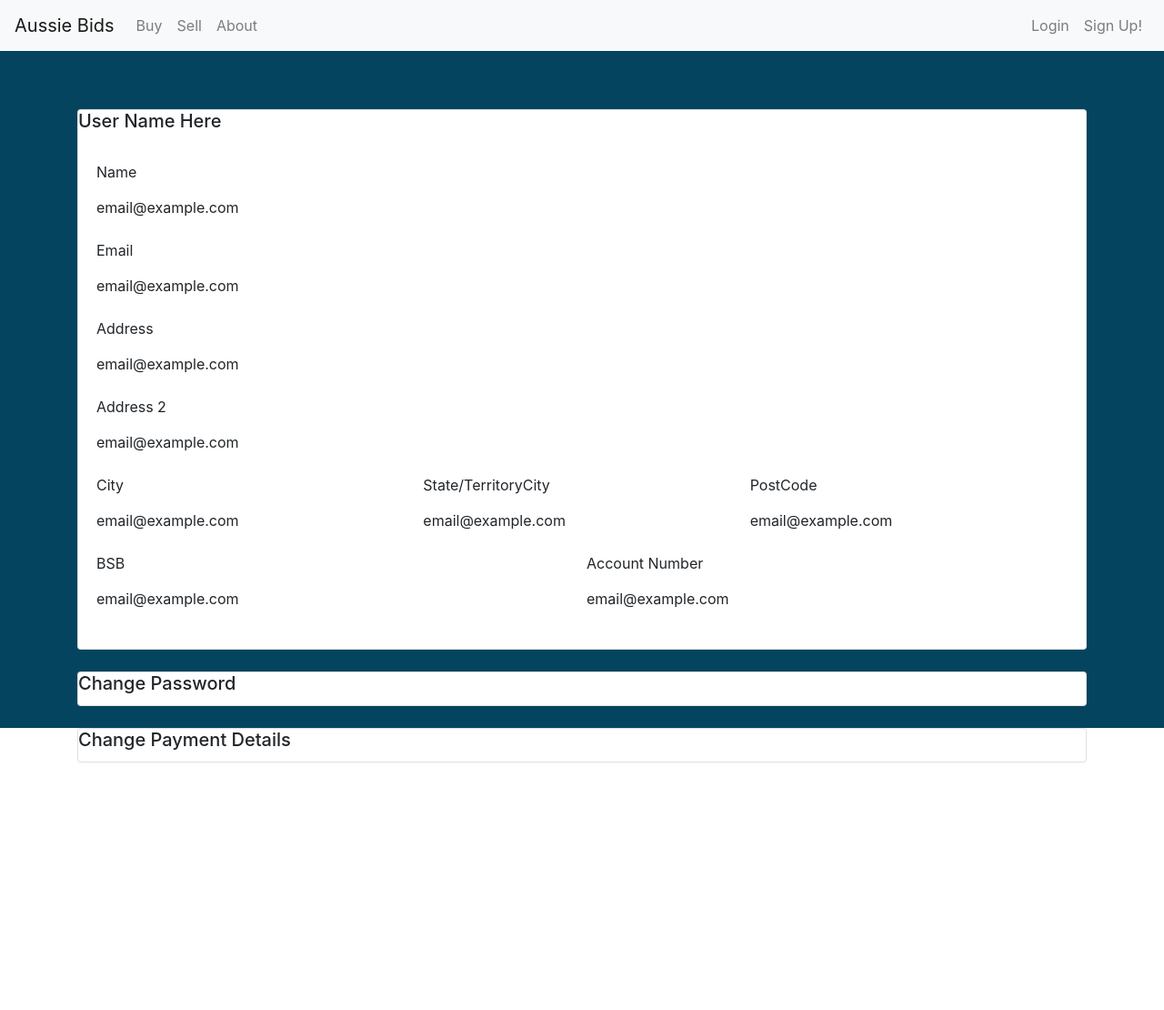
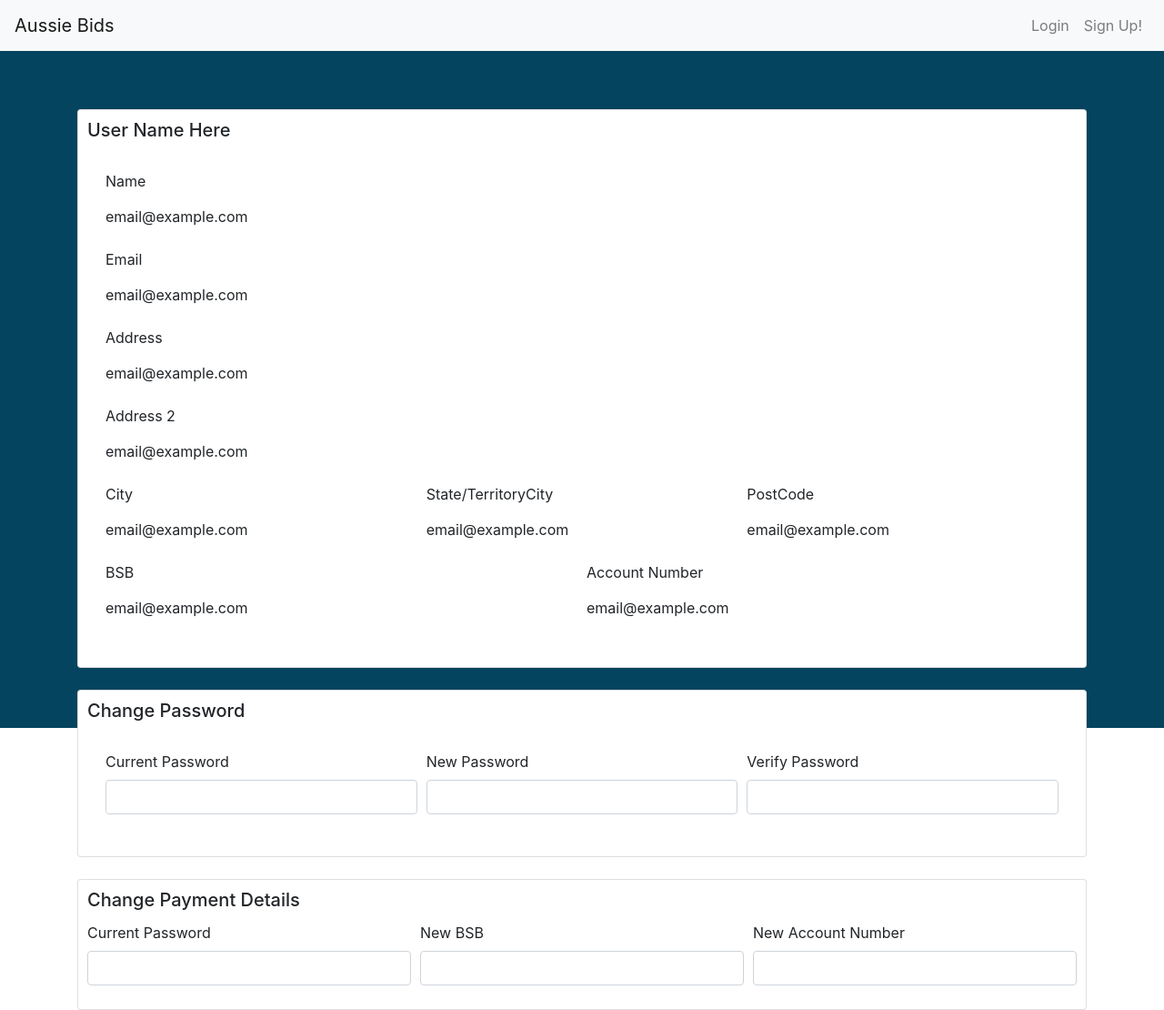
Before and after one commit to n3ih7/Oz-Property-Bids, a React (Create React App) app in the folder front-end/: page /account in a window 1280 px wide. Shown: the whole page at 91% size. Before the commit the page ends 838 px from the top, so only its background shows below. Built offline with nearby package versions, Linux system fonts and the light colour scheme.

Commit message:
adding search filtering dropdowns

```diff
--- a/front-end/package.json
+++ b/front-end/package.json
@@ -10,9 +10,12 @@
     "@testing-library/user-event": "^7.1.2",
     "axios": "^0.20.0",
     "bootstrap": "^4.5.2",
+    "create-react-class": "^15.6.3",
     "react": "^16.13.1",
     "react-bootstrap": "^1.3.0",
+    "react-bootstrap-date-picker": "^5.1.0",
     "react-cookie": "^4.0.3",
+    "react-datepicker": "^3.2.2",
     "react-dom": "^16.13.1",
     "react-router-dom": "^5.2.0",
     "react-scripts": "3.4.3"
--- a/front-end/src/App.css
+++ b/front-end/src/App.css
@@ -5,4 +5,14 @@
   top:0;
   right: 0;
   position: absolute;
+  min-height: 100%;
 }
+
+/* .background-backup{
+  background-color:#05445E;
+  bottom:0;
+  left: 0;
+  top:0;
+  right: 0;
+  position: absolute;
+} */
--- a/front-end/src/App.js
+++ b/front-end/src/App.js
@@ -3,11 +3,13 @@ import {BrowserRouter as Router, Route, Switch} from 'react-router-dom';
 import { withCookies } from 'react-cookie';
 import NavigationBar from './components/NavigationBar';
 import Home from './pages/Home';
-import Login from './pages/Login'
+import Login from './pages/Login';
+import LogOut from './pages/LogOut';
 import SignUp from './pages/SignUp';
 import Account from './pages/Account';
 import 'bootstrap/dist/css/bootstrap.min.css';
 import './App.css';
+
 
 
 class App extends Component{
@@ -20,7 +22,8 @@ class App extends Component{
           <Switch>
             <Route exact path ="/"><Home cookies= {this.props.cookies} /></Route>
             <Route exact path ="/login" ><Login cookies= {this.props.cookies} /></Route>
-          <Route exact path="/signup"><SignUp cookies = {this.props.cookies}/></Route>
+            <Route exact path ="/logout" ><LogOut cookies= {this.props.cookies} /></Route>
+            <Route exact path="/signup"><SignUp  cookies = {this.props.cookies}/></Route>
             <Route exact path="/account"><Account cookies = {this.props.cookies}/></Route>
           </Switch>
       </div>
--- a/front-end/src/components/NavigationBar.js
+++ b/front-end/src/components/NavigationBar.js
@@ -8,6 +8,18 @@ class NavigationBar extends Component{
     this.cookies = this.props.cookies;
 
     this.accountPage = this.accountPage.bind(this);
+    this.userOnlyOptions = this.userOnlyOptions.bind(this);
+  }
+
+  userOnlyOptions(){
+    if(this.cookies.get("authenticated") === "true"){
+      return(
+        <>
+            <Nav.Link href="/saved">Saved Houses</Nav.Link>
+            <Nav.Link href="/sell">Sell Houses</Nav.Link>
+        </>
+      );
+    }
   }
 
   accountPage(){
@@ -35,9 +47,7 @@ class NavigationBar extends Component{
           <Navbar bg="light" variant="light">
           <Navbar.Brand href="/">Aussie Bids</Navbar.Brand>
             <Nav className="container-fluid" >
-              <Nav.Link href="/buy">Buy</Nav.Link>
-              <Nav.Link href="/sell">Sell</Nav.Link>
-              <Nav.Link href="/about">About</Nav.Link>
+              {this.userOnlyOptions()}
               {this.accountPage()}
             </Nav>
         </Navbar>
--- a/front-end/src/pages/Account.js
+++ b/front-end/src/pages/Account.js
@@ -28,7 +28,7 @@ class Account extends Component{
         else{
             return(
                 <>
-                <Card>
+                <Card style={{padding:'10px'}}>
                     <Card.Title>
                         User Name Here
                     </Card.Title>
@@ -91,16 +91,50 @@ class Account extends Component{
                     </Card.Body>
                 </Card>
                 <br/>
-                <Card>
+                <Card style={{padding:'10px'}}>
                     <Card.Title>
                         Change Password
                     </Card.Title>
+                    <Card.Body>
+                        <Form.Row>
+                            <Form.Group as={Col} controlId="formGridCurrentPassword">
+                            <Form.Label>Current Password</Form.Label>
+                            <Form.Control type="password" placeholder="" ref={this.oldPassword} />
+                            </Form.Group>
+
+                            <Form.Group as={Col} controlId="formGridNewPassword">
+                            <Form.Label>New Password</Form.Label>
+                            <Form.Control type="password" placeholder="" ref={this.newPassword} />
+                            </Form.Group>
+
+                            <Form.Group as={Col} controlId="formGridVerifyNewPassword">
+                            <Form.Label>Verify Password</Form.Label>
+                            <Form.Control type="password" placeholder="" ref={this.verifyPassword} />
+                            </Form.Group>
+                        </Form.Row>
+                    </Card.Body>
                 </Card>
                 <br/>
-                <Card>
+                <Card style={{padding:'10px'}}>
                     <Card.Title>
                         Change Payment Details
                     </Card.Title>
+                    <Form.Row>
+                            <Form.Group as={Col} controlId="formGridCurrentPasswordBSB">
+                            <Form.Label>Current Password</Form.Label>
+                            <Form.Control type="password" placeholder="" ref={this.passwordBSB} />
+                            </Form.Group>
+
+                            <Form.Group as={Col} controlId="formGridNewPassword">
+                            <Form.Label>New BSB</Form.Label>
+                            <Form.Control type="password" placeholder="" ref={this.newBSB} />
+                            </Form.Group>
+
+                            <Form.Group as={Col} controlId="formGridVerifyNewPassword">
+                            <Form.Label>New Account Number</Form.Label>
+                            <Form.Control type="password" placeholder="" ref={this.newAccountNumber} />
+                            </Form.Group>
+                        </Form.Row>
                 </Card>
                 </>
             );
--- a/front-end/src/pages/Home.css
+++ b/front-end/src/pages/Home.css
@@ -28,10 +28,7 @@
 
 }
 
-.custom-icon{
-    height: 50px;
-    width: auto;
-}
+
 
 .dropdown-toggle{
     color: white;
--- a/front-end/src/pages/Home.js
+++ b/front-end/src/pages/Home.js
@@ -1,53 +1,25 @@
 import React, {Component} from 'react';
-import {Container, Jumbotron, Form, Col, Row, Button, Dropdown} from 'react-bootstrap';
+import {Container, Jumbotron, Form, Col, Row, Button} from 'react-bootstrap';
 import './Home.css';
-import bed from '../assets/bed.png';
-
+import DatePicker from "react-datepicker";
+import "react-datepicker/dist/react-datepicker.css";
 
 class Home extends Component{
 
   constructor(props) {
     super(props);
 
+    this.state = {
+      date :  new Date()
+    }
+
     this.cookies = this.props.cookies;
+    this.numberBeds = React.createRef();
   }
 
-  // CustomToggle = React.forwardRef(({ children, onClick }, ref) => (
-  //   <a
-  //     href=""
-  //     ref={ref}
-  //     className ="dropdown-toggle"
-  //     onClick={e => {
-  //       e.preventDefault();
-  //       onClick(e);
-  //     }}
-  //   >
-  //     <img src = {this.props.feature} className = "custom-icon"/>
-  //     {children}
-  //   </a>
-  // ));
-
-//   <Dropdown fluid>
-//   <Row className="justify-content-md-center">
-//     {['Bed','Bath','PriceMin','PriceMax'].map((feature) =>
-//     (
-//     <Col md="auto">
-//     <Dropdown.Toggle as={this.CustomToggle} id={`dropdown-${feature}`}></Dropdown.Toggle>
-//       <Dropdown.Menu>
-//         <Dropdown.Item eventKey="1">1</Dropdown.Item>
-//         <Dropdown.Item eventKey="2">2</Dropdown.Item>
-//         <Dropdown.Item eventKey="3">3</Dropdown.Item>
-//         <Dropdown.Item eventKey="4">4+</Dropdown.Item>
-//       </Dropdown.Menu>
-//     </Col>
-//     ),
-//     )}
-//   </Row>
-// </Dropdown>
 
     render(){
       return(
-          <>
           <Jumbotron fluid className ="jumbo">
             <div className ="overlay">
             </div>
@@ -71,9 +43,37 @@ class Home extends Component{
                   </Col>
                 </Row>
 
+              <Row className="justify-content-md-center">
+                <Col md="auto">
+                    <Form.Control as="select" placeholder="Beds" size ="sm">
+                      <option value="null">Beds</option>
+                      <option value="1">1</option>
+                      <option value="2">2</option>
+                      <option value="3+">3+</option>
+                    </Form.Control>
+                </Col>
+                <Col md="auto">
+                    <Form.Control as="select" placeholder="Bathrooms" size ="sm">
+                      <option value="null">Bathrooms</option>
+                      <option value="1">1</option>
+                      <option value="2">2</option>
+                      <option value="3+">3+</option>
+                    </Form.Control>
+                </Col>
+                <Col md="auto">
+                    <Form.Control as="select" placeholder="Garage" size ="sm">
+                      <option value="null">Car Spots</option>
+                      <option value="1">1</option>
+                      <option value="2">2</option>
+                      <option value="3+">3+</option>
+                    </Form.Control>
+                </Col>
+                <Col md="auto">
+                  <DatePicker selected = {this.state.date} />
+                </Col>
+              </Row>
             </Container>
           </Jumbotron>
-          </>
       );
     }
 }
--- /dev/null
+++ b/front-end/src/pages/LogOut.js
@@ -0,0 +1,56 @@
+import React, {Component} from 'react';
+import {Card, Container, Row, Col, Form, Button, Spinner} from 'react-bootstrap';
+import {Redirect} from 'react-router-dom';
+const axios = require('axios');
+
+class LogOut extends Component{
+    constructor(props){
+        super(props);
+
+        this.state ={
+            loading : true
+        }
+
+        this.cookies = this.props.cookies;
+        this.cookies.set('authenticated',false);
+
+        this.pageContent = this.pageContent.bind(this);
+        this.logOutBuffer = this.logOutBuffer.bind(this);
+    };
+
+    pageContent(){
+        if (this.state.loading === true){
+            return(
+                <Row className="justify-content-md-center">
+                    <Spinner animation="border" role="status" style={{marginTop:"20%"}}></Spinner>
+                </Row>
+            );
+        }
+        else{
+            return(
+                <Redirect to="/"/>
+            );
+        }
+    }
+
+    logOutBuffer(){
+        if (this.state.loading === true){
+            setTimeout(()=>
+            {this.setState({loading : false });
+            window.location.reload(false);
+        }, 2000);
+        }
+    }
+
+    render(){
+        return(
+            <Container className = "pageContent">
+                {this.pageContent()}
+                {this.logOutBuffer()}
+            </Container>
+
+        );
+    }
+}
+
+export default LogOut;
--- a/front-end/src/pages/Login.js
+++ b/front-end/src/pages/Login.js
@@ -17,7 +17,6 @@ class Login extends Component{
         }
 
         this.cookies = this.props.cookies;
-        this.cookies.set('authenticated', true, {path:'/'})
 
         this.username = React.createRef();
         this.password = React.createRef();
@@ -71,10 +70,18 @@ class Login extends Component{
         this.setState({
             loading : true,
             username : this.username.current.value,
-            password : this.password.current.value,
-            authenticated: true,
-            redirect : false
+            password : this.password.current.value
         });
+
+        setTimeout(()=>
+            {
+                this.cookies.set('authenticated', true, {path:'/'});
+                this.setState({
+                    loading : false,
+                    authenticated: true,
+                    redirect : true
+                });
+            }, 50);
 
 
         // axios.post("/login",{
```
Also changed, not shown: 1 other file (tests, documents, lock files or other folders). Lines whose indentation alone changed are shown as unchanged.
